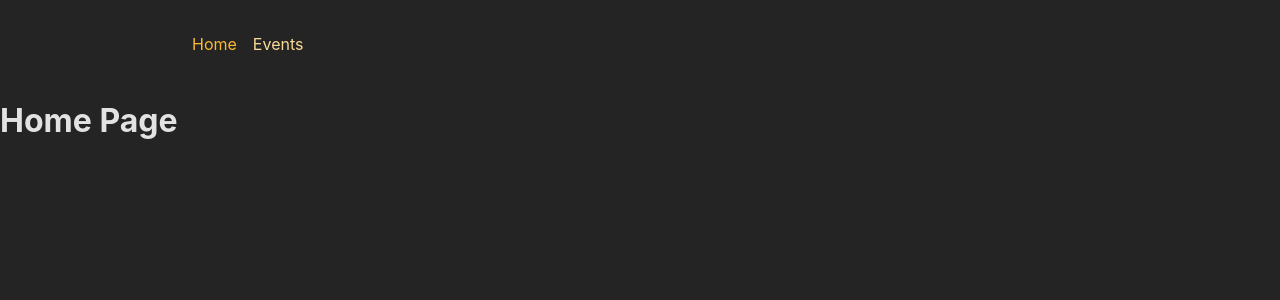
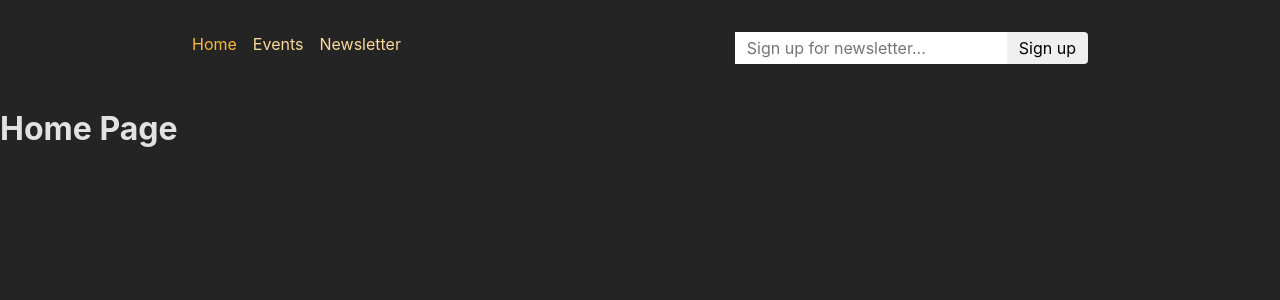
Before and after one commit to AndreaParrini/react-21a-routing, a React (Create React App) app in the folder frontend/: page / in a window 1280 px wide. Shown: the top 300 px of the page. Built offline with nearby package versions, Linux system fonts and the light colour scheme.

Commit message:
add component

```diff
--- a/frontend/src/components/MainNavigation.js
+++ b/frontend/src/components/MainNavigation.js
@@ -1,6 +1,7 @@
+import { NavLink } from 'react-router-dom';
+
 import classes from './MainNavigation.module.css';
-
-import {NavLink} from 'react-router-dom'
+import NewsletterSignup from './NewsletterSignup';
 
 function MainNavigation() {
   return (
@@ -8,13 +9,39 @@ function MainNavigation() {
       <nav>
         <ul className={classes.list}>
           <li>
-            <NavLink to='' className={({isActive}) => isActive ? classes.active : undefined} end>Home</NavLink>
+            <NavLink
+              to="/"
+              className={({ isActive }) =>
+                isActive ? classes.active : undefined
+              }
+              end
+            >
+              Home
+            </NavLink>
           </li>
           <li>
-             <NavLink to='events' className={({isActive}) => isActive ? classes.active : undefined}>Events</NavLink>
+            <NavLink
+              to="/events"
+              className={({ isActive }) =>
+                isActive ? classes.active : undefined
+              }
+            >
+              Events
+            </NavLink>
+          </li>
+          <li>
+            <NavLink
+              to="/newsletter"
+              className={({ isActive }) =>
+                isActive ? classes.active : undefined
+              }
+            >
+              Newsletter
+            </NavLink>
           </li>
         </ul>
       </nav>
+      <NewsletterSignup />
     </header>
   );
 }
```
